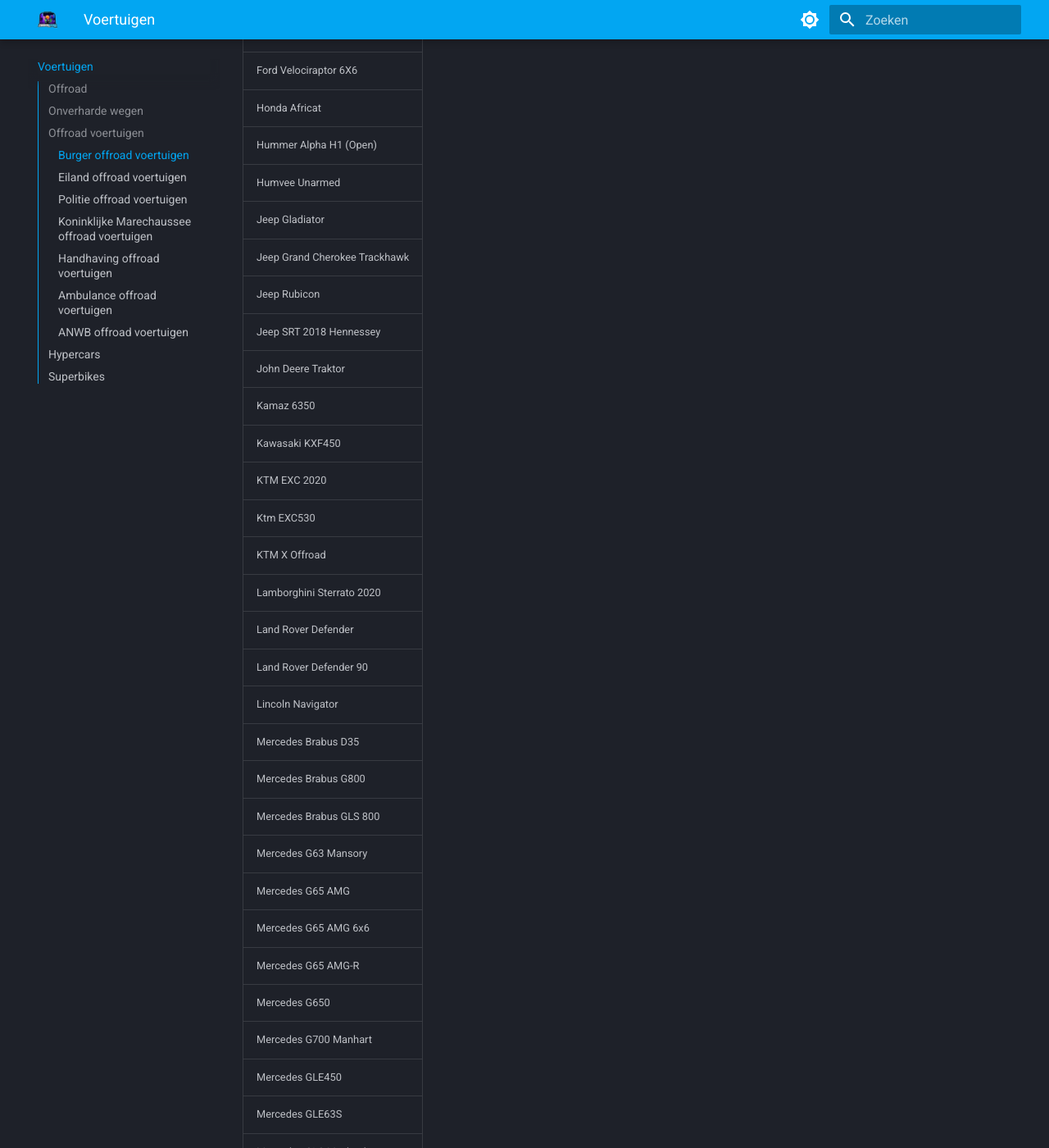
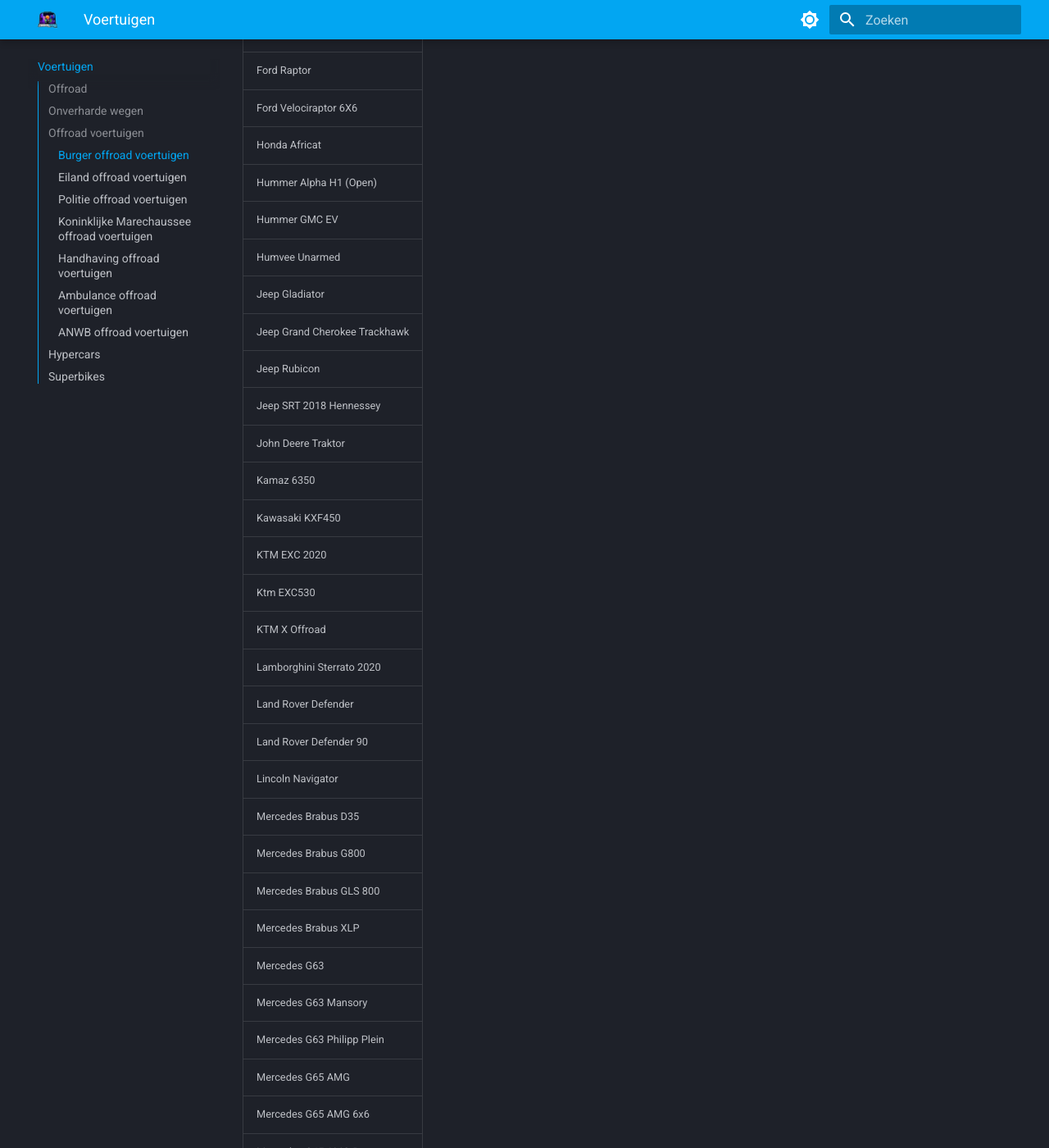
Before and after one commit to ZuiderStad-RP/regels, an MkDocs documentation site: the page built from docs/voertuigen.md, in a window 1280 px wide and 1400 px high, scrolled down 1746 px. Shown: the whole window at 82% size. Built offline with MkDocs 1.6.1 and Material for MkDocs 9.7.7, drawn with Linux system fonts in a browser that asks for light colours; some of the changed text lies outside the part shown.

Commit message:
Update voertuigen.md

```diff
--- a/docs/voertuigen.md
+++ b/docs/voertuigen.md
@@ -36,6 +37,7 @@
  <tr><td>Ford Velociraptor 6X6</td></tr>
  <tr><td>Honda Africat</td></tr>
  <tr><td>Hummer Alpha H1 (Open)</td></tr>
+ <tr><td>Hummer GMC EV</td></tr>
  <tr><td>Humvee Unarmed</td></tr>
  <tr><td>Jeep Gladiator</td></tr>
  <tr><td>Jeep Grand Cherokee Trackhawk</td></tr>
@@ -54,7 +56,10 @@
  <tr><td>Mercedes Brabus D35</td></tr>
  <tr><td>Mercedes Brabus G800</td></tr>
  <tr><td>Mercedes Brabus GLS 800</td></tr>
+ <tr><td>Mercedes Brabus XLP</td></tr>
+ <tr><td>Mercedes G63</td></tr>
  <tr><td>Mercedes G63 Mansory</td></tr>
+ <tr><td>Mercedes G63 Philipp Plein</td></tr>
  <tr><td>Mercedes G65 AMG</td></tr>
  <tr><td>Mercedes G65 AMG 6x6</td></tr>
  <tr><td>Mercedes G65 AMG-R</td></tr>
```
Also changed, not shown: other parts of docs/voertuigen.md (+3 -2 lines).
